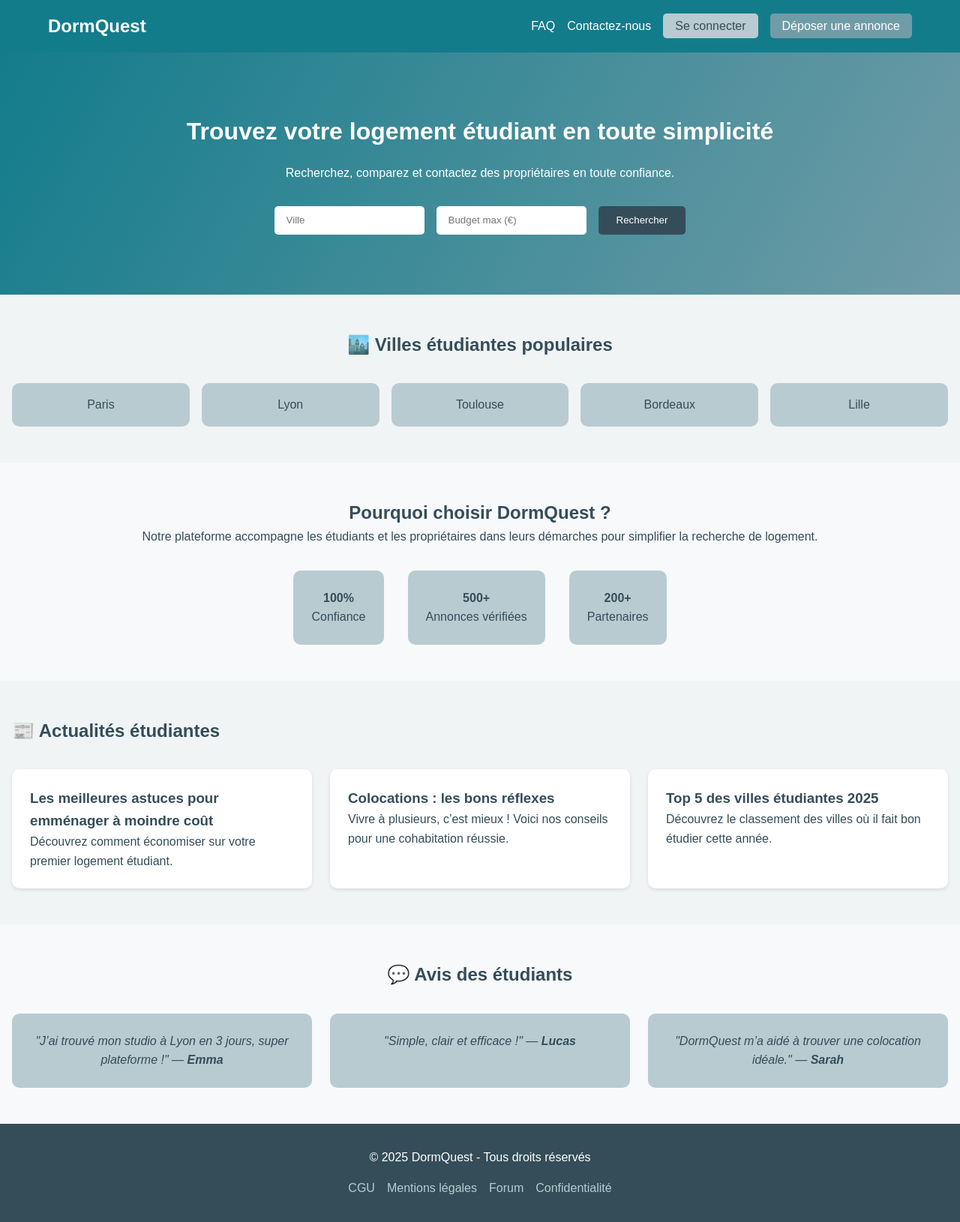
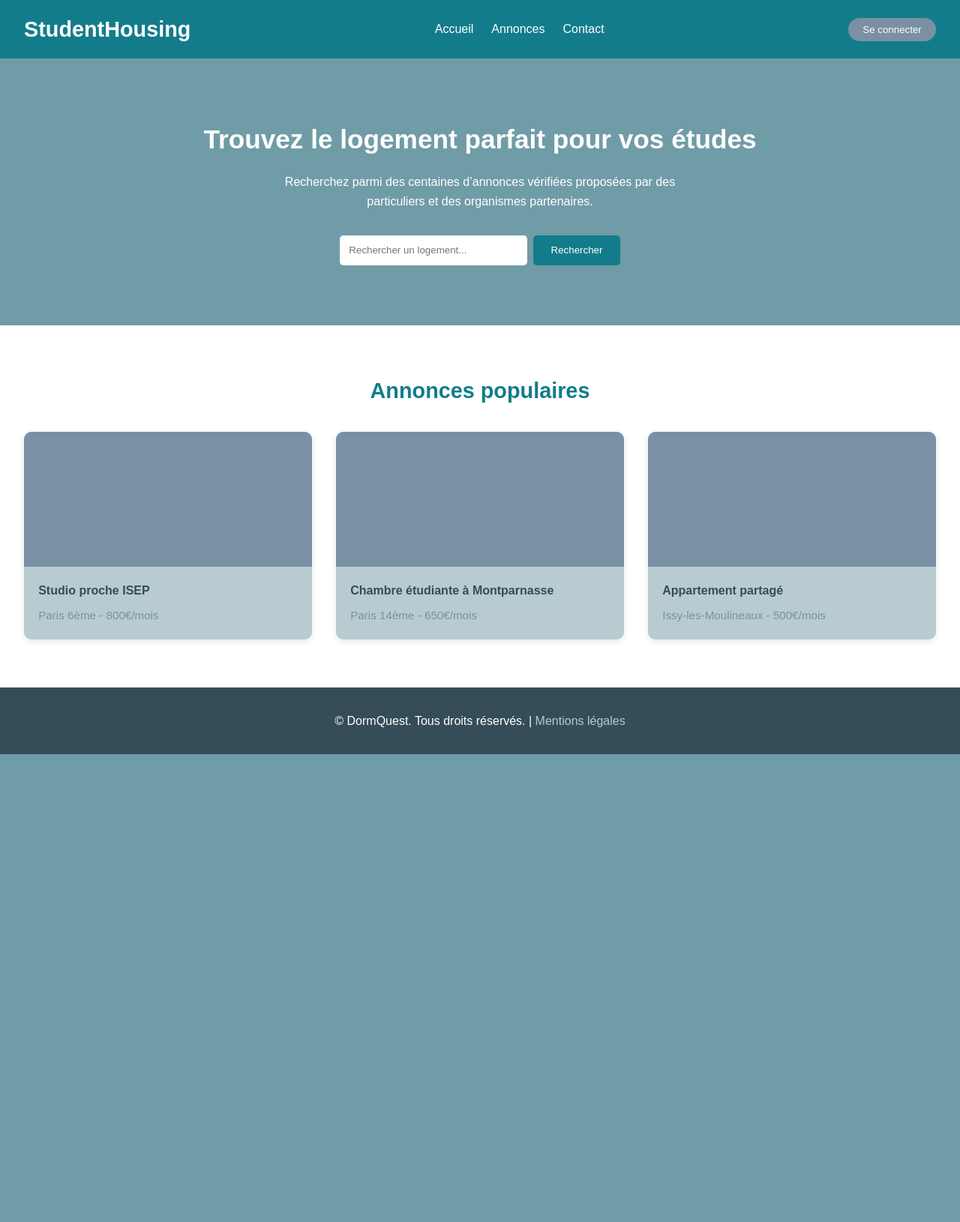
Before and after one commit to perazaf1/dormquest, a PHP site: page / in a window 1280 px wide. Shown: the whole page at 75% size. After the commit the page ends 1006 px from the top, so only its background shows below. Run offline with PHP 8.4, Linux system fonts and the light colour scheme.

Commit message:
added id & class to css to simplify process later

```diff
--- a/frontend/css/style.css
+++ b/frontend/css/style.css
@@ -1,253 +1,203 @@
-/* 🎨 Palette
-#137C8B  bleu principal
-#709CA7  bleu clair
-#B8CBD0  gris bleuté
-#7A90A4  gris moyen
-#344D59  bleu foncé
-*/
+        :root {
+          --primary: #137C8B;
+          --secondary: #709CA7;
+          --light: #B8CBD0;
+          --accent: #7A90A4;
+          --dark: #344D59;
+          --font-main: "Poppins", sans-serif;
+        }
 
         * {
           margin: 0;
           padding: 0;
           box-sizing: border-box;
-  font-family: "Poppins", sans-serif;
         }
 
         body {
-  color: #344D59;
-  background-color: #f7f9fa;
+          font-family: var(--font-main);
+          background-color: var(--light);
+          color: var(--dark);
           line-height: 1.6;
         }
 
-/* --- HEADER --- */
-header {
-  background: #137C8B;
+        /* HEADER */
+        header#mainHeader {
+          background-color: var(--primary);
           color: white;
-  padding: 1rem 0;
+          padding: 1rem 2rem;
         }
 
-header .container {
+        nav#mainNav {
           display: flex;
           justify-content: space-between;
           align-items: center;
-  width: 90%;
-  max-width: 1200px;
-  margin: 0 auto;
+          flex-wrap: wrap;
         }
 
-.logo {
-  font-size: 1.5rem;
-  font-weight: bold;
+        .logoContainer h1 {
+          font-size: 1.8rem;
         }
 
-nav ul {
+        ul#navLinks {
+          display: flex;
+          gap: 1.5rem;
           list-style: none;
-  display: flex;
-  gap: 1rem;
         }
 
-nav a {
+        ul#navLinks li a {
+          color: white;
           text-decoration: none;
-  color: white;
           font-weight: 500;
-  transition: 0.3s;
+          transition: color 0.3s;
         }
 
-nav a:hover {
-  color: #B8CBD0;
+        ul#navLinks li a:hover {
+          color: var(--light);
         }
 
-.btn-primary {
-  background: #709CA7;
-  padding: 0.5rem 1rem;
-  border-radius: 5px;
+        button#loginBtn {
+          background-color: var(--accent);
+          color: white;
+          border: none;
+          padding: 0.5rem 1.2rem;
+          border-radius: 25px;
+          cursor: pointer;
+          transition: background 0.3s;
         }
 
-.btn-light {
-  background: #B8CBD0;
-  color: #344D59 !important;
-  padding: 0.5rem 1rem;
-  border-radius: 5px;
+        button#loginBtn:hover {
+          background-color: var(--secondary);
         }
 
-/* --- HERO --- */
-.hero {
-  background: linear-gradient(120deg, #137C8B, #709CA7);
-  color: white;
+        /* HERO SECTION */
+        section#heroSection {
+          display: flex;
+          flex-direction: column;
+          align-items: center;
+          justify-content: center;
           text-align: center;
           padding: 5rem 2rem;
+          background-color: var(--secondary);
+          color: white;
         }
 
-.hero h1 {
-  font-size: 2rem;
+        #heroSection h2 {
+          font-size: 2.2rem;
           margin-bottom: 1rem;
         }
 
-.hero p {
+        #heroSection p {
+          max-width: 600px;
           margin-bottom: 2rem;
         }
 
-.search-bar {
+        #searchBarContainer {
           display: flex;
+          flex-wrap: wrap;
+          gap: 0.5rem;
           justify-content: center;
-  gap: 1rem;
-  flex-wrap: wrap;
         }
 
-.search-bar input {
-  padding: 0.7rem 1rem;
+        input#searchInput {
+          padding: 0.8rem;
+          width: 250px;
           border: none;
           border-radius: 5px;
-  width: 200px;
+          outline: none;
         }
 
-.search-bar button {
-  background: #344D59;
+        button#searchBtn {
+          background-color: var(--primary);
           color: white;
           border: none;
-  padding: 0.7rem 1.5rem;
+          padding: 0.8rem 1.5rem;
           border-radius: 5px;
           cursor: pointer;
+          font-weight: 500;
+          transition: background 0.3s;
         }
 
-.search-bar button:hover {
-  background: #137C8B;
+        button#searchBtn:hover {
+          background-color: var(--dark);
         }
 
-/* --- CITIES --- */
-.cities {
-  text-align: center;
-  padding: 3rem 1rem;
-  background: #f0f4f5;
+        /* FEATURED SECTION */
+        section#featuredListings {
+          padding: 4rem 2rem;
+          background-color: white;
         }
 
-.city-grid {
-  display: grid;
-  grid-template-columns: repeat(auto-fit, minmax(150px, 1fr));
-  gap: 1rem;
-  margin-top: 2rem;
+        #featuredListings h3 {
+          text-align: center;
+          margin-bottom: 2rem;
+          font-size: 1.8rem;
+          color: var(--primary);
         }
 
-.city-card {
-  background: #B8CBD0;
-  color: #344D59;
-  padding: 1rem;
-  border-radius: 10px;
-  transition: 0.3s;
+        .listingGrid {
+          display: grid;
+          grid-template-columns: repeat(auto-fit, minmax(260px, 1fr));
+          gap: 2rem;
         }
 
-.city-card:hover {
-  background: #709CA7;
-  color: white;
+        .listingCard {
+          background-color: var(--light);
+          border-radius: 10px;
+          overflow: hidden;
+          box-shadow: 0 2px 8px rgba(0, 0, 0, 0.1);
+          transition: transform 0.3s;
         }
 
-/* --- PRESENTATION --- */
-.presentation {
-  padding: 3rem 1rem;
-  text-align: center;
+        .listingCard:hover {
+          transform: translateY(-5px);
         }
 
-.stats {
-  display: flex;
-  justify-content: center;
-  gap: 2rem;
-  flex-wrap: wrap;
-  margin-top: 2rem;
+        .listingImage {
+          width: 100%;
+          height: 180px;
+          background-color: var(--accent);
         }
 
-.stats div {
-  background: #B8CBD0;
-  padding: 1.5rem;
-  border-radius: 10px;
-  min-width: 120px;
+        .listingContent {
+          padding: 1.2rem;
         }
 
-/* --- NEWS --- */
-.news {
-  background: #f0f4f5;
-  padding: 3rem 1rem;
+        .listingContent h4 {
+          margin-bottom: 0.5rem;
+          color: var(--dark);
         }
 
-.news-grid {
-  display: grid;
-  grid-template-columns: repeat(auto-fit, minmax(250px, 1fr));
-  gap: 1.5rem;
-  margin-top: 2rem;
+        .listingContent p {
+          font-size: 0.95rem;
+          color: var(--accent);
         }
 
-.news article {
-  background: white;
-  padding: 1.5rem;
-  border-radius: 10px;
-  box-shadow: 0 2px 5px rgba(0,0,0,0.1);
+        /* FOOTER */
+        footer#mainFooter {
+          background-color: var(--dark);
+          color: white;
+          text-align: center;
+          padding: 2rem;
         }
 
-/* --- REVIEWS --- */
-.reviews {
-  padding: 3rem 1rem;
-  text-align: center;
+        footer#mainFooter a {
+          color: var(--light);
+          text-decoration: none;
         }
 
-.review-grid {
-  display: grid;
-  grid-template-columns: repeat(auto-fit, minmax(250px, 1fr));
-  gap: 1.5rem;
-  margin-top: 2rem;
-}
-
-.review {
-  background: #B8CBD0;
-  padding: 1.5rem;
-  border-radius: 10px;
-  font-style: italic;
-}
-
-/* --- FOOTER --- */
-footer {
-  background: #344D59;
-  color: white;
-  padding: 2rem 1rem;
-}
-
-.footer-container {
-  display: flex;
+        /* RESPONSIVE */
+        @media (max-width: 768px) {
+          ul#navLinks {
             flex-direction: column;
             align-items: center;
             gap: 1rem;
           }
 
-footer ul {
-  display: flex;
-  flex-wrap: wrap;
-  gap: 1rem;
-  list-style: none;
+          #heroSection h2 {
+            font-size: 1.8rem;
           }
 
-footer a {
-  color: #B8CBD0;
-  text-decoration: none;
-}
-
-footer a:hover {
-  color: white;
-}
-
-/* --- RESPONSIVE --- */
-@media (max-width: 768px) {
-  nav ul {
-    flex-direction: column;
-    gap: 0.5rem;
-  }
-
-  .hero h1 {
-    font-size: 1.6rem;
-  }
-
-  .search-bar input {
-    width: 100%;
-  }
-
-  .stats {
+          #searchBarContainer {
             flex-direction: column;
           }
         }
--- a/frontend/index.html
+++ b/frontend/index.html
@@ -1,5 +1,6 @@
 <!DOCTYPE html>
 <html lang="fr">
+
 <head>
     <meta charset="UTF-8">
     <meta name="viewport" content="width=device-width, initial-scale=1.0">
@@ -7,93 +8,70 @@
     <link rel="stylesheet" href="/frontend/css/style.css">
     <title>DormQuest</title>
 </head>
+
 <body>
-    <header>
-        <div class="container">
-            <div class="logo">DormQuest</div>
-            <nav>
-                <ul>
-                    <li><a href="#faq">FAQ</a></li>
-                    <li><a href="/frontend/contact.html">Contactez-nous</a></li>
-                    <li><a href="/frontend/login.html" class="btn-light">Se connecter</a></li>
-                    <li><a href="/frontend/annonces.html" class="btn-primary">Déposer une annonce</a></li>
-                </ul>
-            </nav>
-        </div>
+    <header id="mainHeader">
+        <nav id="mainNav">
+            <div class="logoContainer" id="logoContainer">
+                <h1 id="siteTitle">StudentHousing</h1>
+            </div>
+            <ul id="navLinks">
+                <li><a href="#heroSection">Accueil</a></li>
+                <li><a href="/frontend/annonces.html">Annonces</a></li>
+                <li><a href="/frontend/contact.html">Contact</a></li>
+            </ul>
+            <button id="loginBtn">Se connecter</button>
+        </nav>
     </header>
 
-    <section class="hero">
-        <div class="hero-content">
-            <h1>Trouvez votre logement étudiant en toute simplicité</h1>
-            <p>Recherchez, comparez et contactez des propriétaires en toute confiance.</p>
-            <form class="search-bar">
-                <input type="text" placeholder="Ville">
-                <input type="number" placeholder="Budget max (€)">
-                <button type="submit">Rechercher</button>
-            </form>
+    <!-- HERO -->
+    <section id="heroSection">
+        <h2 id="heroTitle">Trouvez le logement parfait pour vos études</h2>
+        <p id="heroSubtitle">Recherchez parmi des centaines d’annonces vérifiées proposées par des particuliers et des
+            organismes partenaires.</p>
+
+        <div id="searchBarContainer">
+            <input type="text" id="searchInput" placeholder="Rechercher un logement...">
+            <button id="searchBtn">Rechercher</button>
         </div>
     </section>
 
-    <section class="cities">
-        <h2>🏙️ Villes étudiantes populaires</h2>
-        <div class="city-grid">
-            <div class="city-card">Paris</div>
-            <div class="city-card">Lyon</div>
-            <div class="city-card">Toulouse</div>
-            <div class="city-card">Bordeaux</div>
-            <div class="city-card">Lille</div>
+    <!-- FEATURED LISTINGS -->
+    <section id="featuredListings">
+        <h3 id="featuredTitle">Annonces populaires</h3>
+        <div class="listingGrid" id="listingGrid">
+            <div class="listingCard" id="listingCard1">
+                <div class="listingImage" id="listingImg1"></div>
+                <div class="listingContent" id="listingContent1">
+                    <h4>Studio proche ISEP</h4>
+                    <p>Paris 6ème - 800€/mois</p>
+                </div>
+            </div>
+
+            <div class="listingCard" id="listingCard2">
+                <div class="listingImage" id="listingImg2"></div>
+                <div class="listingContent" id="listingContent2">
+                    <h4>Chambre étudiante à Montparnasse</h4>
+                    <p>Paris 14ème - 650€/mois</p>
+                </div>
+            </div>
+
+            <div class="listingCard" id="listingCard3">
+                <div class="listingImage" id="listingImg3"></div>
+                <div class="listingContent" id="listingContent3">
+                    <h4>Appartement partagé</h4>
+                    <p>Issy-les-Moulineaux - 500€/mois</p>
+                </div>
+            </div>
         </div>
     </section>
 
-    <section class="presentation">
-        <h2>Pourquoi choisir DormQuest ?</h2>
-        <p>Notre plateforme accompagne les étudiants et les propriétaires dans leurs démarches pour simplifier la recherche de logement.</p>
-        <div class="stats">
-            <div><strong>100%</strong><br>Confiance</div>
-            <div><strong>500+</strong><br>Annonces vérifiées</div>
-            <div><strong>200+</strong><br>Partenaires</div>
-        </div>
-    </section>
-
-    <section class="news">
-        <h2>📰 Actualités étudiantes</h2>
-        <div class="news-grid">
-            <article>
-                <h3>Les meilleures astuces pour emménager à moindre coût</h3>
-                <p>Découvrez comment économiser sur votre premier logement étudiant.</p>
-            </article>
-            <article>
-                <h3>Colocations : les bons réflexes</h3>
-                <p>Vivre à plusieurs, c’est mieux ! Voici nos conseils pour une cohabitation réussie.</p>
-            </article>
-            <article>
-                <h3>Top 5 des villes étudiantes 2025</h3>
-                <p>Découvrez le classement des villes où il fait bon étudier cette année.</p>
-            </article>
-        </div>
-    </section>
-
-    <section class="reviews">
-        <h2>💬 Avis des étudiants</h2>
-        <div class="review-grid">
-            <div class="review">"J’ai trouvé mon studio à Lyon en 3 jours, super plateforme !" — <strong>Emma</strong></div>
-            <div class="review">"Simple, clair et efficace !" — <strong>Lucas</strong></div>
-            <div class="review">"DormQuest m’a aidé à trouver une colocation idéale." — <strong>Sarah</strong></div>
-        </div>
-    </section>
-
-    <footer>
-        <div class="footer-container">
-            <p>&copy; 2025 DormQuest - Tous droits réservés</p>
-            <ul>
-                <li><a href="#">CGU</a></li>
-                <li><a href="#">Mentions légales</a></li>
-                <li><a href="#">Forum</a></li>
-                <li><a href="#">Confidentialité</a></li>
-            </ul>
-        </div>
+    <!-- FOOTER -->
+    <footer id="mainFooter">
+        <p>&copy; DormQuest. Tous droits réservés. | <a href="#">Mentions légales</a></p>
     </footer>
 
     <script src="/frontend/js/main.js"></script>
 </body>
+
 </html>
```
Lines whose indentation alone changed are shown as unchanged.
